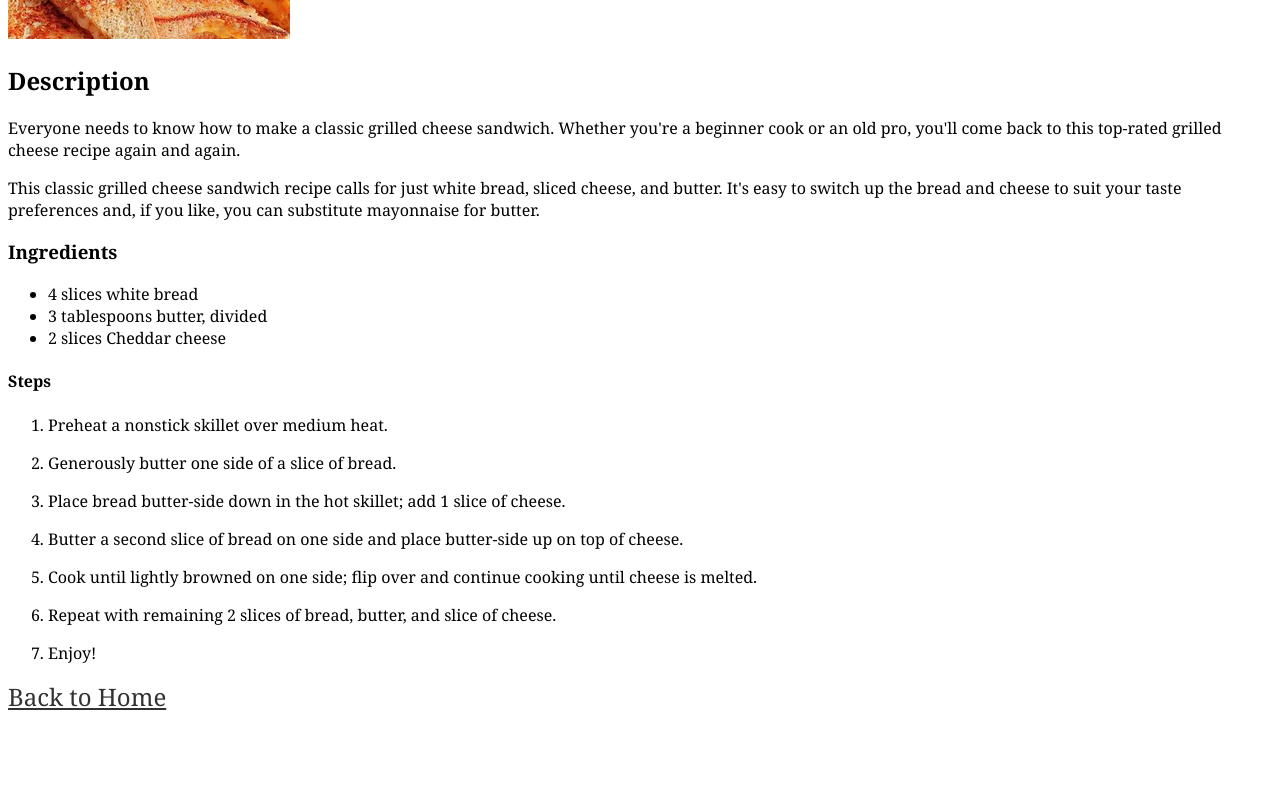
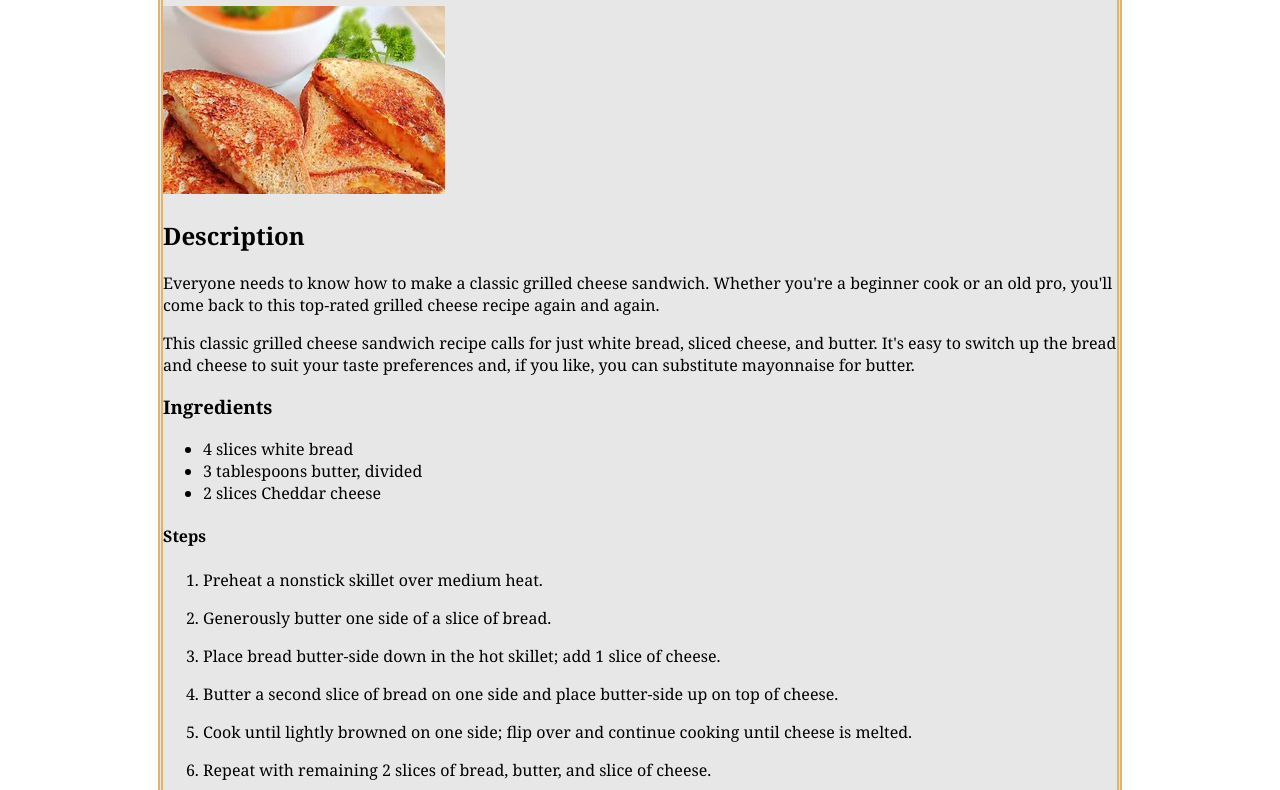
Before and after one commit to michaelrgarcia/odin-recipes, a plain HTML site: page recipes/grilledcheese.html in a window 1280 px wide. Shown: the part 235-1025 px from the top of the page. Before the commit the page ends 956 px from the top, so only its background shows below. Drawn offline with Linux system fonts and the light colour scheme.

Commit message:
Add recipe-unique content wrapper and style

```diff
--- a/recipes/grilledcheese.html
+++ b/recipes/grilledcheese.html
@@ -7,15 +7,15 @@
     </head>
 
     <body>
-        <h1>Classic Grilled Cheese Sandwich</h1>
-        <img src="../imgs/grilledcheese.png" alt="A classic grilled cheese, the bread being a toasty golden-brown color and melted American cheese in between.">
+      <div class="wrapper recipe"><h1>Classic Grilled Cheese Sandwich</h1>
+        <img src="../imgs/grilledcheese.png" alt="A classic grilled cheese, the bread being a toasty golden-brown color and melted American cheese in between." class="recipeimg">
 
         <h2>Description</h2>
         <p>Everyone needs to know how to make a classic grilled cheese sandwich. Whether you're a beginner cook or an old pro, you'll come back to this top-rated grilled cheese recipe again and again.</p>
         <p>This classic grilled cheese sandwich recipe calls for just white bread, sliced cheese, and butter. It's easy to switch up the bread and cheese to suit your taste preferences and, if you like, you can substitute mayonnaise for butter.</p>
 
         <h3>Ingredients</h3>
-        <ul>
+        <ul class="ingredient-list">
            <li>4 slices white bread</li>
            <li>3 tablespoons butter, divided</li>
            <li>2 slices Cheddar cheese</li>
@@ -33,5 +33,6 @@
         </ol>
 
         <a href="../index.html">Back to Home</a>
+      </div>
     </body>
 </html>
```
Also changed, not shown: recipes/gochujangchicken.html (+4 -3 lines), recipes/potatosalad.html (+2 -0 lines).
